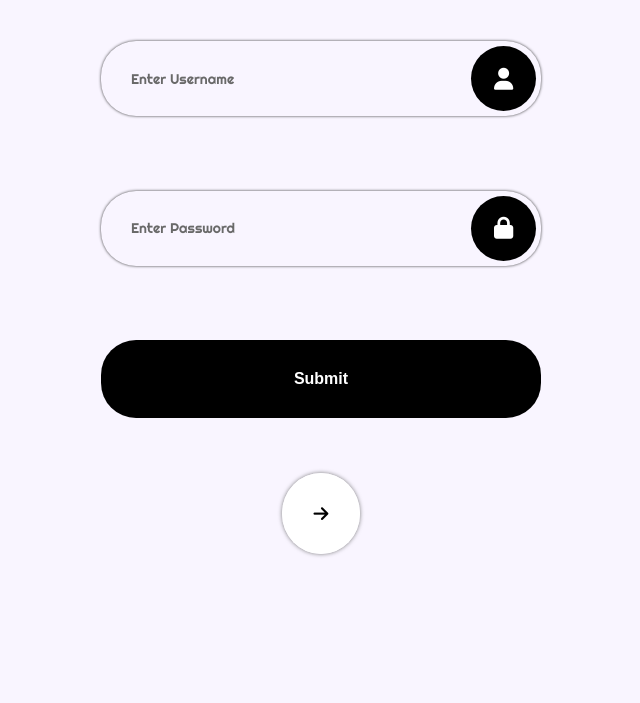
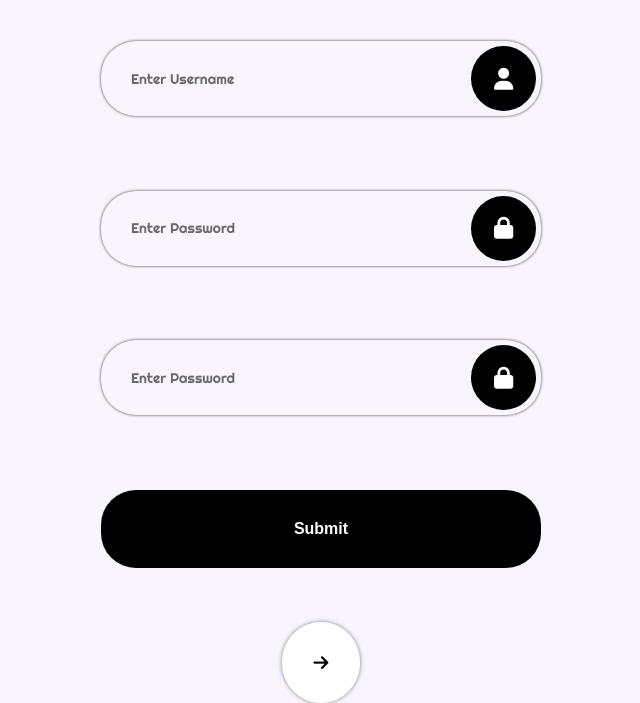
Before and after one commit to tcultivator/Job-Applying-Manager, a website: page signup.html in a window 1280 px wide. Shown: the part 126-829 px from the top of the page, without its empty margins (319-959 px from the left). Before the commit the page ends 800 px from the top, so only its background shows below. Drawn offline with Linux system fonts and the light colour scheme.

Commit message:
Update signup.html

```diff
--- a/signup.html
+++ b/signup.html
@@ -29,6 +29,11 @@
             <label for="password">Enter Password</label>
             <div class="passIcon"><i class="fa-solid fa-lock"></i></div>
         </div>
+        <div id="confirmpasswordBody">
+            <input type="password" id="confirmpassword" placeholder="" required>
+            <label for="password">Enter Password</label>
+            <div class="passIcon"><i class="fa-solid fa-lock"></i></div>
+        </div>
 
         <div id="notifbody" style="display: none;">
 
```
